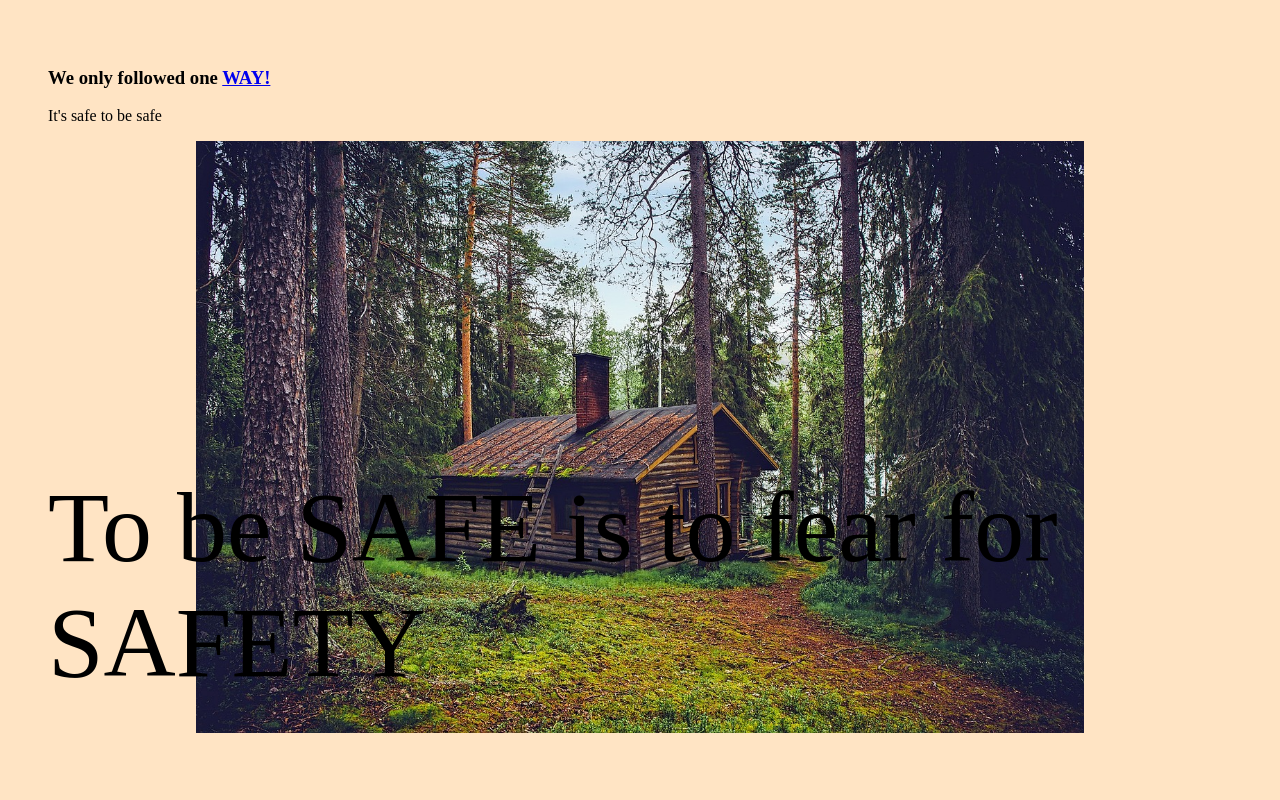
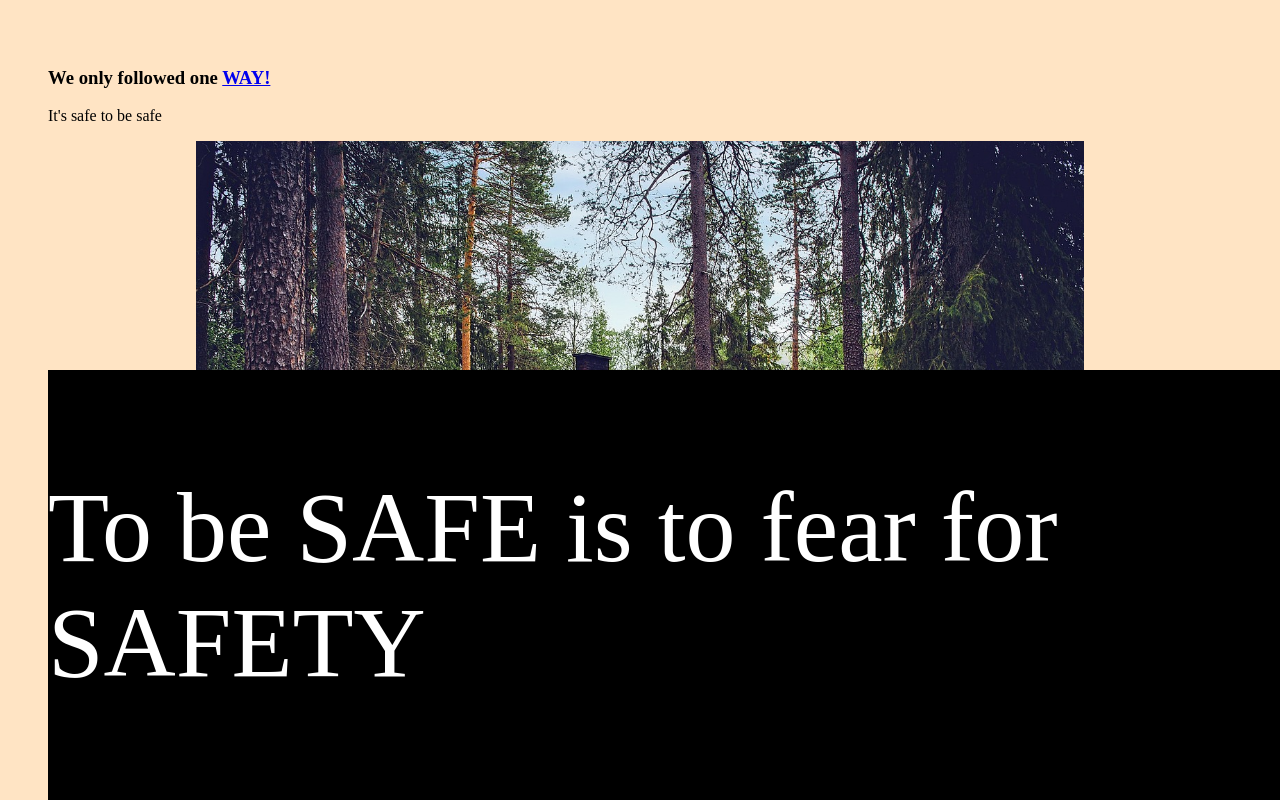
Before and after one commit to mdakiwas/mdakiwas.github.io, a plain HTML site: page home.html in a window 1280 px wide. Drawn offline with Linux system fonts and the light colour scheme.

Commit message:
text change

```diff
--- a/home.html
+++ b/home.html
@@ -10,6 +10,7 @@
         footer {
           position: absolute;
           bottom: 0;
+          background-color: black;
         }
         body {
             padding: 40px;
@@ -34,7 +35,7 @@
       <img src="/Graphics/forest_cabin.jpg" alt="wooden cabin in the forest" class="imgcenter">
     </main>
     <footer>
-        <p id="textlarge">To be SAFE is to fear for SAFETY</p>
+        <p id="textlarge" style="color:white">To be SAFE is to fear for SAFETY</p>
     </footer>
   </body>
 </html>
```
